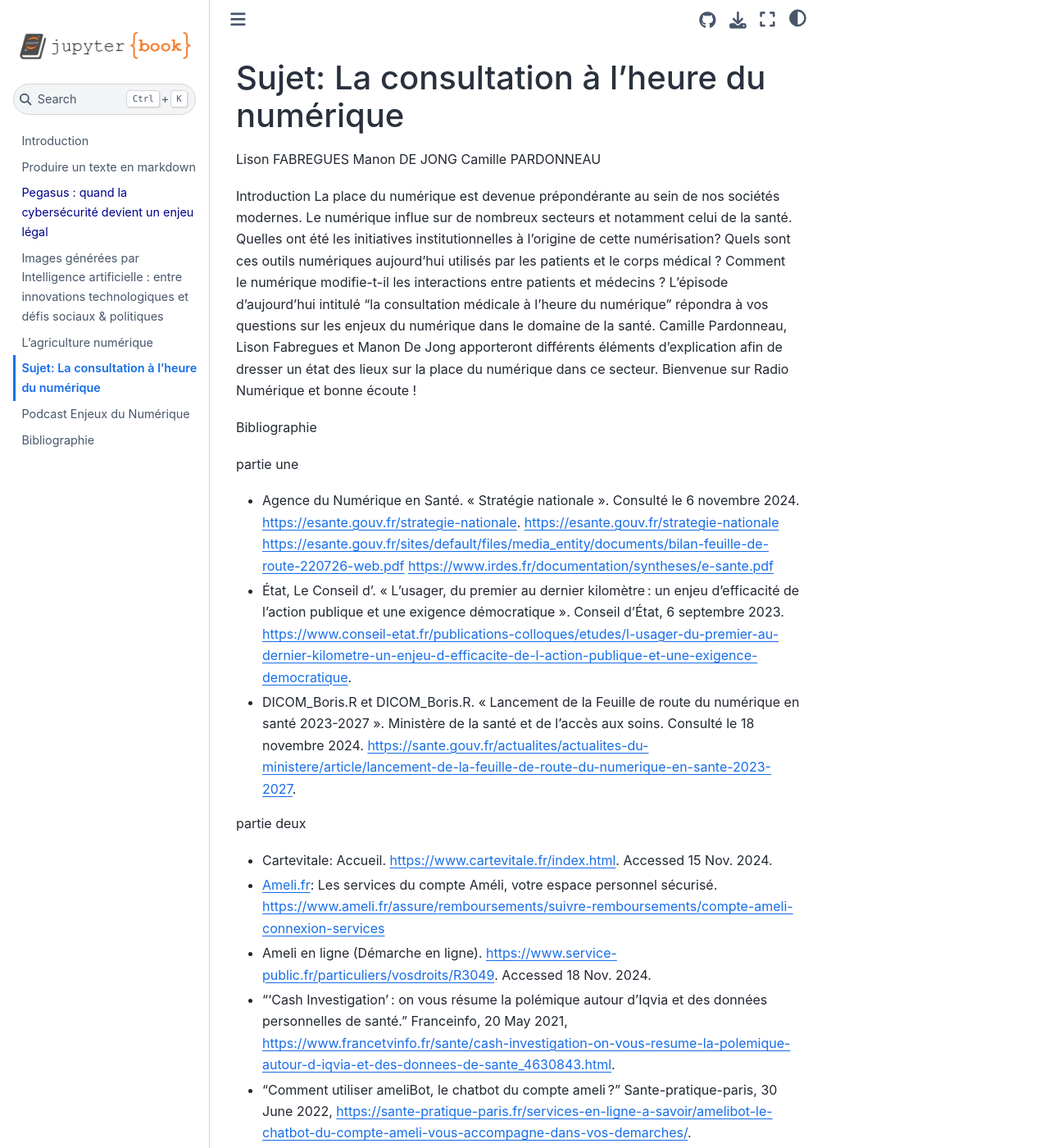
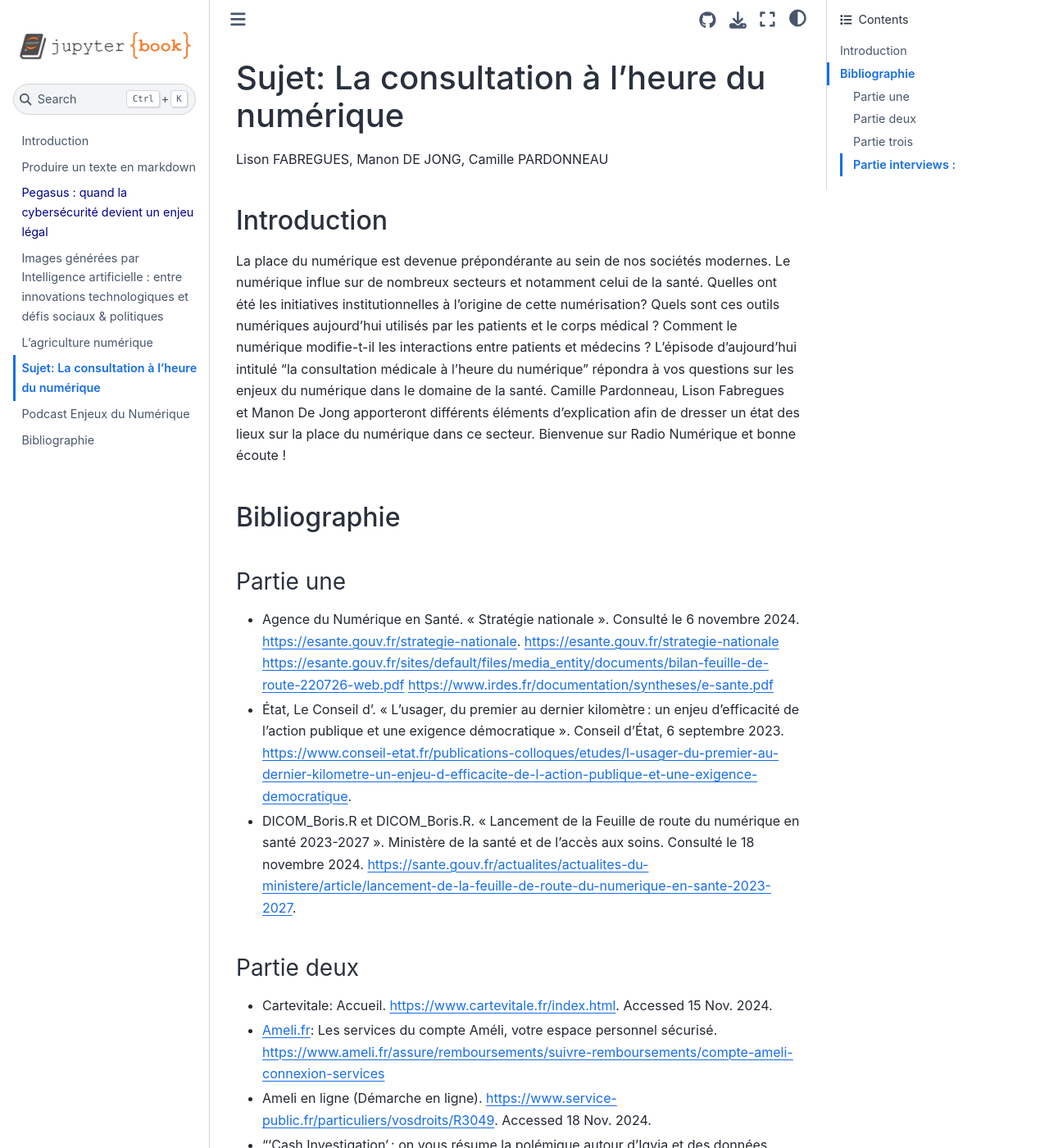
Before and after one commit to luneauaymeric/digital_culture_collective_page, a Jupyter Book: the page built from medecine_num/medecine_num.md, in a window 1280 px wide and 1400 px high. Shown: the whole window at 82% size. Built offline with Jupyter Book 1.0.4 settings and Sphinx 7.4.7 and the Sphinx Book theme 1.1.4, drawn with Linux system fonts in a browser that asks for light colours; some of the changed text lies outside the part shown.

Commit message:
Update medecine_num.md

```diff
--- a/medecine_num/medecine_num.md
+++ b/medecine_num/medecine_num.md
@@ -1,13 +1,14 @@
 # Sujet: La consultation à l'heure du numérique
 
-Lison FABREGUES Manon DE JONG Camille PARDONNEAU
+Lison FABREGUES, Manon DE JONG, Camille PARDONNEAU
 
-Introduction
+## Introduction
+
 La place du numérique est devenue prépondérante au sein de nos sociétés modernes. Le numérique influe sur de nombreux secteurs et notamment celui de la santé. Quelles ont été les initiatives institutionnelles à l'origine de cette numérisation? Quels sont ces outils numériques aujourd’hui utilisés par les patients et le corps médical ? Comment le numérique modifie-t-il les interactions entre patients et médecins ? L’épisode d’aujourd’hui intitulé “la consultation médicale à l’heure du numérique” répondra à vos questions sur les enjeux du numérique dans le domaine de la santé. Camille Pardonneau, Lison Fabregues et Manon De Jong apporteront différents éléments d’explication afin de dresser un état des lieux sur la place du numérique dans ce secteur. Bienvenue sur Radio Numérique et bonne écoute !
 
-Bibliographie
+## Bibliographie
 
-partie une
+### Partie une
 - Agence du Numérique en Santé. « Stratégie nationale ». Consulté le  6 novembre 2024. https://esante.gouv.fr/strategie-nationale.
 https://esante.gouv.fr/strategie-nationale
 https://esante.gouv.fr/sites/default/files/media_entity/documents/bilan-feuille-de-route-220726-web.pdf
@@ -15,7 +16,7 @@ https://www.irdes.fr/documentation/syntheses/e-sante.pdf
 - État, Le Conseil d’. « L’usager, du premier au dernier kilomètre : un enjeu d’efficacité de l’action publique et une exigence démocratique ». Conseil d’État, 6 septembre 2023. https://www.conseil-etat.fr/publications-colloques/etudes/l-usager-du-premier-au-dernier-kilometre-un-enjeu-d-efficacite-de-l-action-publique-et-une-exigence-democratique.
 - DICOM_Boris.R et DICOM_Boris.R. « Lancement de la Feuille de route du numérique en santé 2023-2027 ». Ministère de la santé et de l’accès aux soins. Consulté le 18 novembre 2024. https://sante.gouv.fr/actualites/actualites-du-ministere/article/lancement-de-la-feuille-de-route-du-numerique-en-sante-2023-2027.
 
-partie deux
+### Partie deux
 - Cartevitale: Accueil. https://www.cartevitale.fr/index.html. Accessed 15 Nov. 2024.
 - Ameli.fr: Les services du compte Améli, votre espace personnel sécurisé. https://www.ameli.fr/assure/remboursements/suivre-remboursements/compte-ameli-connexion-services
 - Ameli en ligne (Démarche en ligne). https://www.service-public.fr/particuliers/vosdroits/R3049. Accessed 18 Nov. 2024.
@@ -24,13 +25,13 @@ partie deux
 - “e-CPS.” Agence du Numérique en Santé, https://esante.gouv.fr/produits-services/e-cps. Accessed 15 Nov. 2024.
 - “L’histoire de Doctolib, la plus belle startup française !” Inspire Média, 10 May 2022, https://inspire-media.fr/lhistoire-de-doctolib-la-plus-belle-startup-francaise/.
 
-partie trois
+### Partie trois
 - EHESP. Numérique en santé : quels enjeux éthiques pour quelles régulations ? https://documentation.ehesp.fr/memoires/2019/mip/groupe%2013.pdf.
 - Ministère de la Santé et des Sports. Rapport : La place de la télémédecine dans l’organisation des soins. https://sante.gouv.fr/IMG/pdf/Rapport_final_Telemedecine.pdf.
 - Planchenault, Damien. Impacts de la santé numérique dans la pratique des médecins généralistes. octobre 2021, p. 66. dumas.ccsd.cnrs.fr, https://dumas.ccsd.cnrs.fr/dumas-03435598.
 - Schaeverbeke, Pr Thierry. « La relation médecin-malade à l’heure du numérique : enjeux juridiques et éthiques ». Repères en Gériatrie, 26 mars 2024, https://geriatries.fr/la-relation-medecin-malade-a-lheure-du-numerique-enjeux-juridiques-et-ethiques/.
 
-Partie interviews :
+### Partie interviews :
 - Julia Aubin, 19 ans, étudiante en deuxième d’études de médecine, Besançon
 - François Aubin, 62 ans, docteur en dermatologie, Chef du Service de Dermatologie au CHU de Besançon, Besançon
 - Agnès Bartod, 55 ans, dermatologue à la Polyclinique de Franche-Comté, Besançon
```
